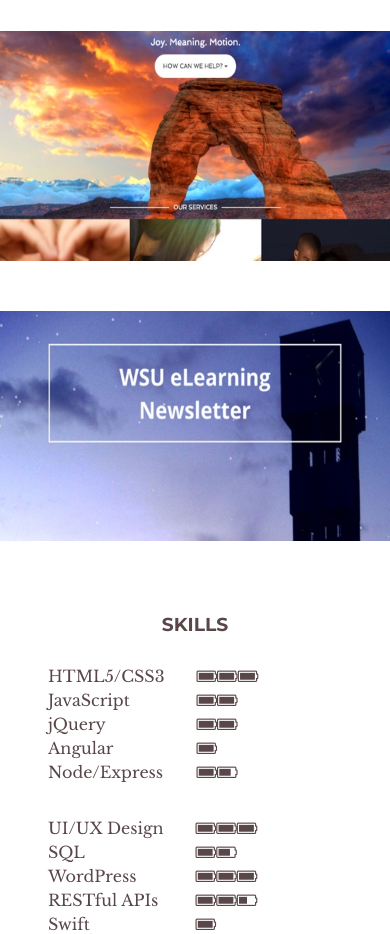
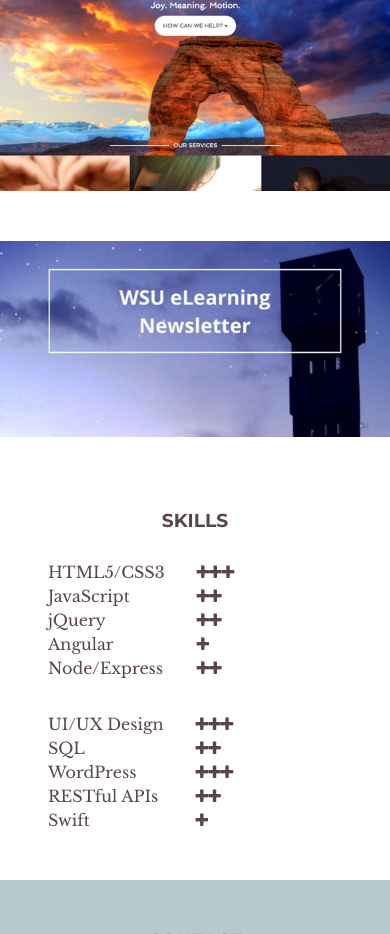
Before and after one commit to hummusatune/finalPortfolio, a plain HTML site: page index.html in a window 390 px wide. Shown: the part 1066-2000 px from the top of the page. Drawn offline with nearby package versions, Linux system fonts and the light colour scheme.

Commit message:
Fixed images, main image on small screens, and changed skills icons

```diff
--- a/css/styles.css
+++ b/css/styles.css
@@ -165,8 +165,9 @@ Gallery Styles
 
 .galleryItem img {
   max-width: 100%;
-  min-width: 320px;
-  min-height: 230px;
+  max-height: 100%;
+  min-height: 100%;
+  min-width: 100%;
   opacity: 1;
    -webkit-transition: all 0.2s ease-in;
      -moz-transition: all  0.2s ease-in;
@@ -381,6 +382,7 @@ Media Queries
     display: flex;
     flex-flow: column;
     justify-content: center;
+    min-height: 550px;
   }
 
   .headerPic {
--- a/index.html
+++ b/index.html
@@ -70,11 +70,11 @@
 			  	</div>
 			  	<div class="s2">
 			  		<ul>
-			  			<li><i class="fa fa-battery-full"></i><i class="fa fa-battery-full"></i><i class="fa fa-battery-full"></i></li>
-			  			<li><i class="fa fa-battery-full"></i><i class="fa fa-battery-full"></i></li>
-			  			<li><i class="fa fa-battery-full"></i><i class="fa fa-battery-full"></i></li>
-			  			<li><i class="fa fa-battery-full"></i></li>
-			  			<li><i class="fa fa-battery-full"></i><i class="fa fa-battery-three-quarters"></i></li>
+			  			<li><i class="fa fa-plus"></i><i class="fa fa-plus"></i><i class="fa fa-plus"></i></li>
+			  			<li><i class="fa fa-plus"></i><i class="fa fa-plus"></i></li>
+			  			<li><i class="fa fa-plus"></i><i class="fa fa-plus"></i></li>
+			  			<li><i class="fa fa-plus"></i></li>
+			  			<li><i class="fa fa-plus"></i><i class="fa fa-plus"></i></li>
 			  		</ul>
 			  	</div>
 			  	<div class="s3">
@@ -88,11 +88,11 @@
 			  	</div>
 			  	<div class="s4">
 			  		<ul>
-			  			<li><i class="fa fa-battery-full"></i><i class="fa fa-battery-full"></i><i class="fa fa-battery-full"></i></li>
-			  			<li><i class="fa fa-battery-full"></i><i class="fa fa-battery-three-quarters"></i></li>
-			  			<li><i class="fa fa-battery-full"></i><i class="fa fa-battery-full"></i><i class="fa fa-battery-full"></i></li>
-			  			<li><i class="fa fa-battery-full"></i><i class="fa fa-battery-full"></i><i class="fa fa-battery-half"></i></li>
-			  			<li><i class="fa fa-battery-full"></i></li>
+			  			<li><i class="fa fa-plus"></i><i class="fa fa-plus"></i><i class="fa fa-plus"></i></li>
+			  			<li><i class="fa fa-plus"></i><i class="fa fa-plus"></i></li>
+			  			<li><i class="fa fa-plus"></i><i class="fa fa-plus"></i><i class="fa fa-plus"></i></li>
+			  			<li><i class="fa fa-plus"></i><i class="fa fa-plus"></i></li>
+			  			<li><i class="fa fa-plus"></i></li>
 			  		</ul>
 			  	</div>
 			  </div>
```
